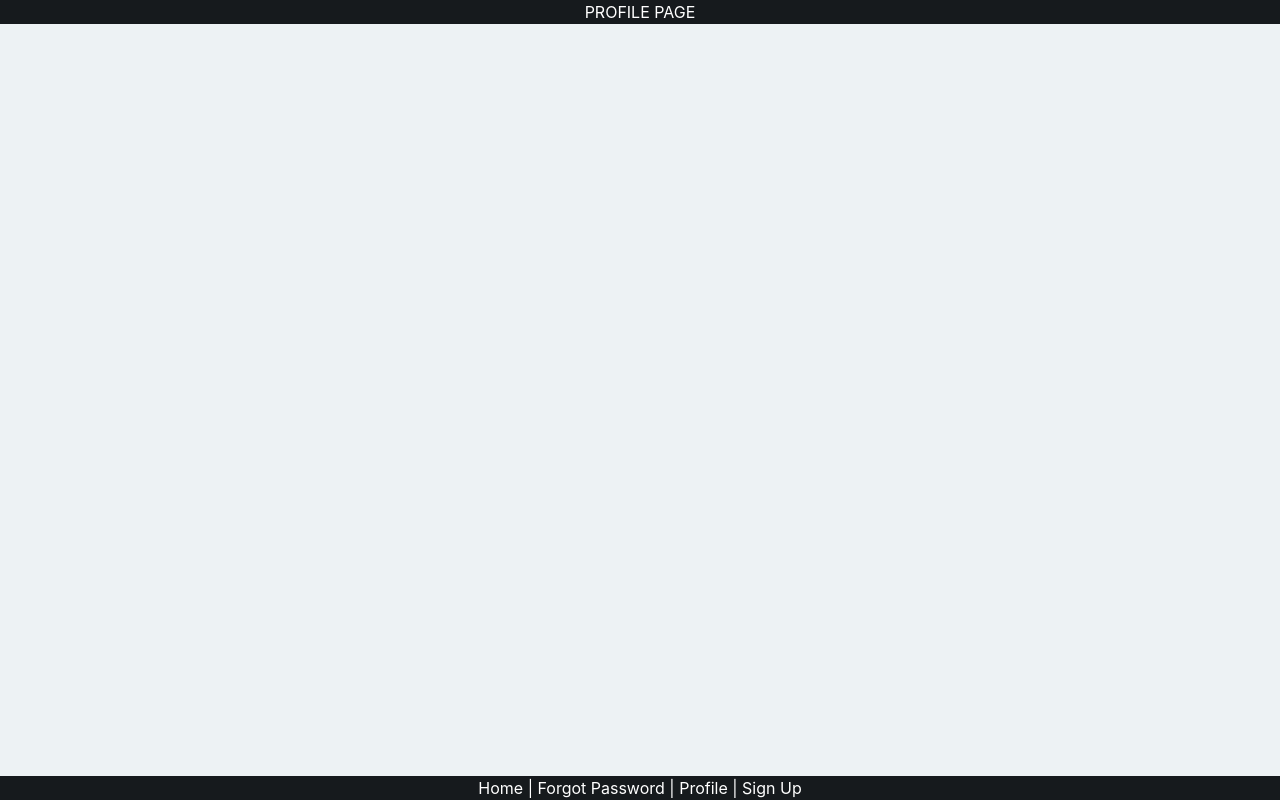
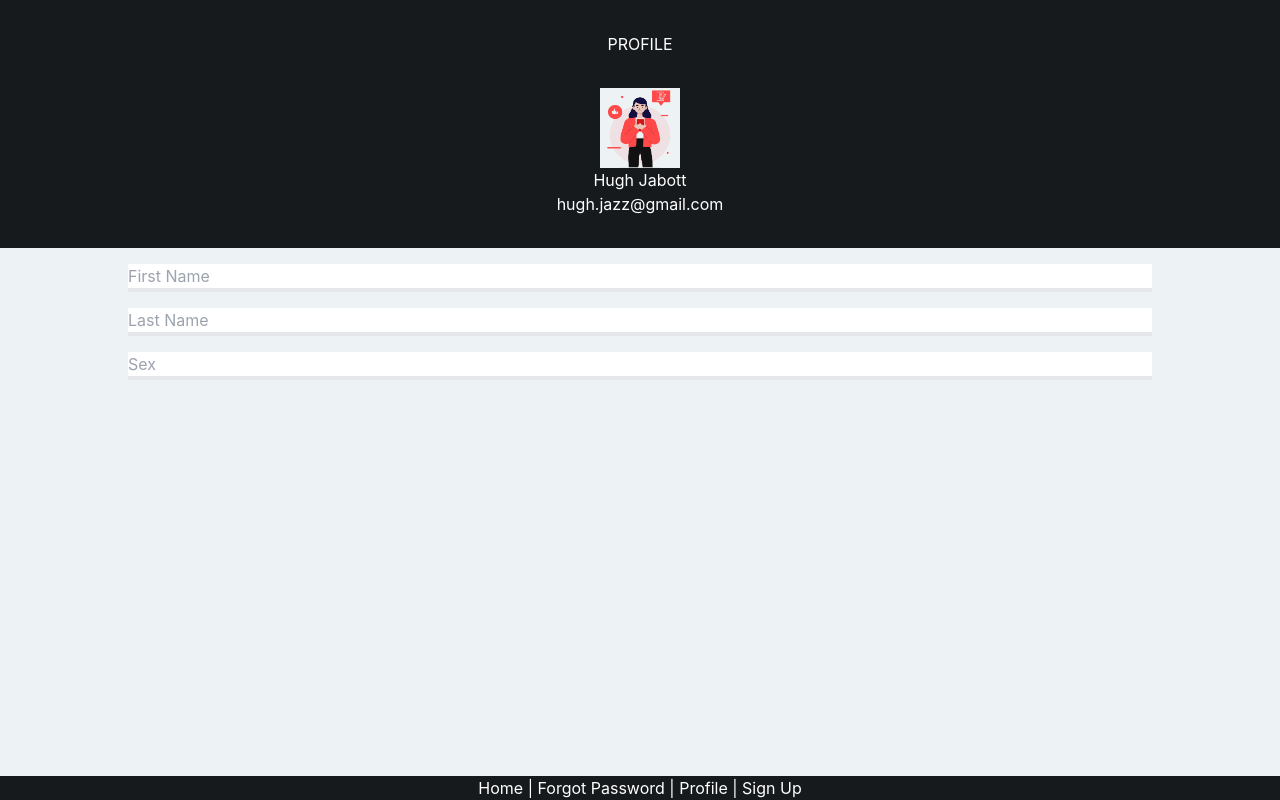
Before and after one commit to kyperbelt/adapted-strength, a React (Create React App) app in the folder frontend/adapted_strength-app/: page /profile in a window 1280 px wide. Built offline with nearby package versions, Linux system fonts and the light colour scheme.

Commit message:
Created general profile page + Dropped navbar to bottom of screen

```diff
--- a/frontend/adapted_strength-app/src/pages/Profile.jsx
+++ b/frontend/adapted_strength-app/src/pages/Profile.jsx
@@ -1,12 +1,44 @@
 import { Outlet, Link } from "react-router-dom";
+
+import icon from '../assets/ladyIcon.png'
+
+function FNameField() {
+    return (<input type="fname" placeholder="First Name" id="fname" name="fname" required className="w-4/5 border-b-4 p-0" />);
+}
+function LNameField() {
+    return (<input type="lname" placeholder="Last Name" id="lname" name="lname" required className="w-4/5 border-b-4 p-0" />);
+}
+function SxField() {
+    return (<input type="sex" placeholder="Sex" id="sex" name="sex" required className="w-4/5 border-b-4 p-0" />);
+}
+
 
 export default function Profile() {
     return (
-        <div className="w-full h-full flex flex-col my-0">
-            <p className="bg-[#161A1D] text-white">
-                PROFILE PAGE
+        <div className="w-full h-full flex flex-col bottom-20">
+            <p className="bg-[#161A1D] text-white bottom-3 px-0 pt-8 pb-8">
+                PROFILE
+            </p>
+            <div className="bg-[#161A1D] grid place-content-center flex flex-col boarder-2">
+                <img src={icon} className="h-20 w-20 " alt="lady icon" />
+            </div>
+            <p className="bg-[#161A1D] text-white bottom-20">
+                Hugh Jabott
+            </p>
+            <p className="bg-[#161A1D] text-white bottom-20  px-0 pb-8 mb-4">
+                hugh.jazz@gmail.com
             </p>
             <Outlet className="" />
-        </div>
+            <div className="w-full flex flex-col items-center px-0 ">
+                <FNameField />
+            </div>
+            <div className="w-full flex flex-col items-center px-0 pt-4">
+                <LNameField />
+            </div>
+            <div className="w-full flex flex-col items-center px-0 pt-4">
+                <SxField />
+            </div>
+        </div >
+
     );
 }
```
